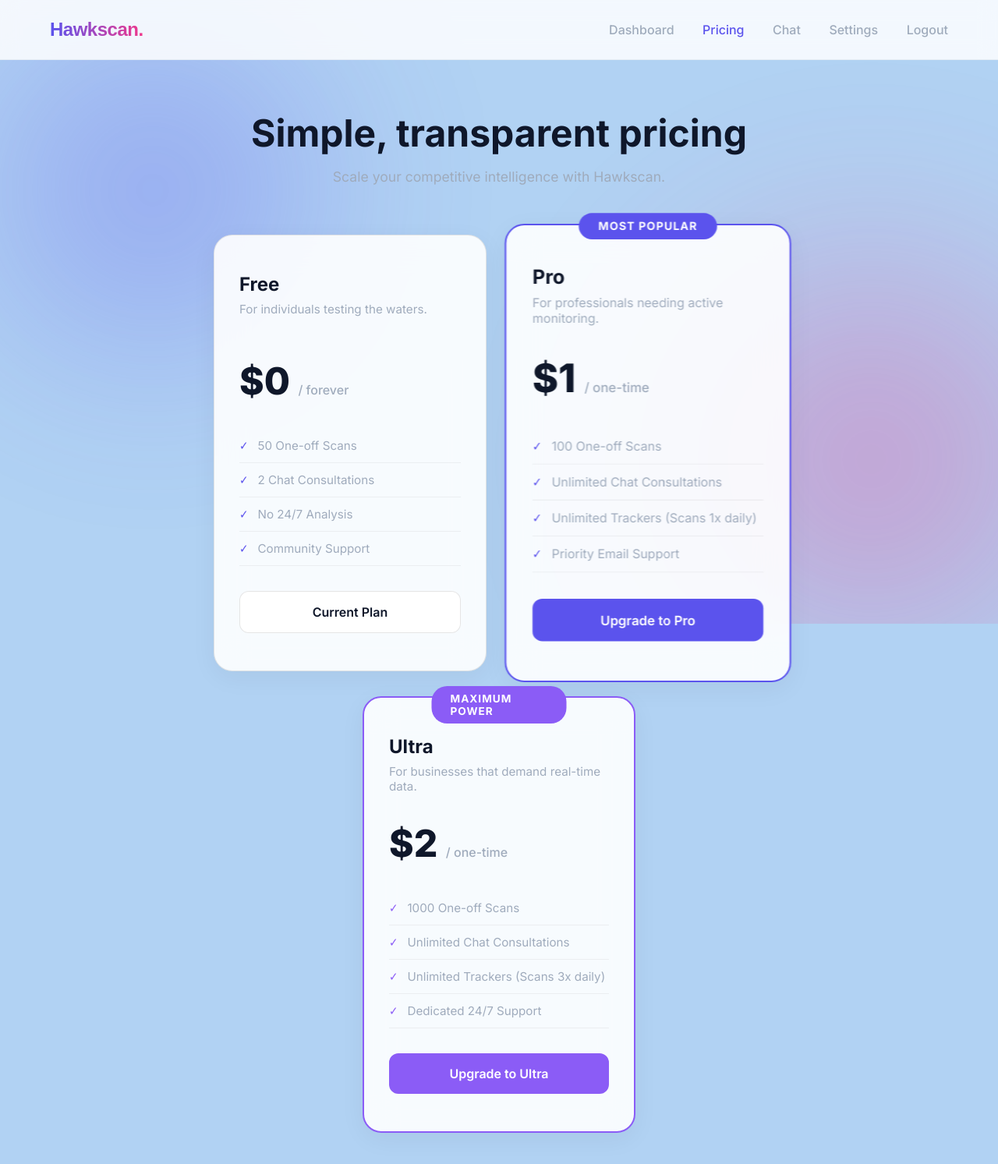
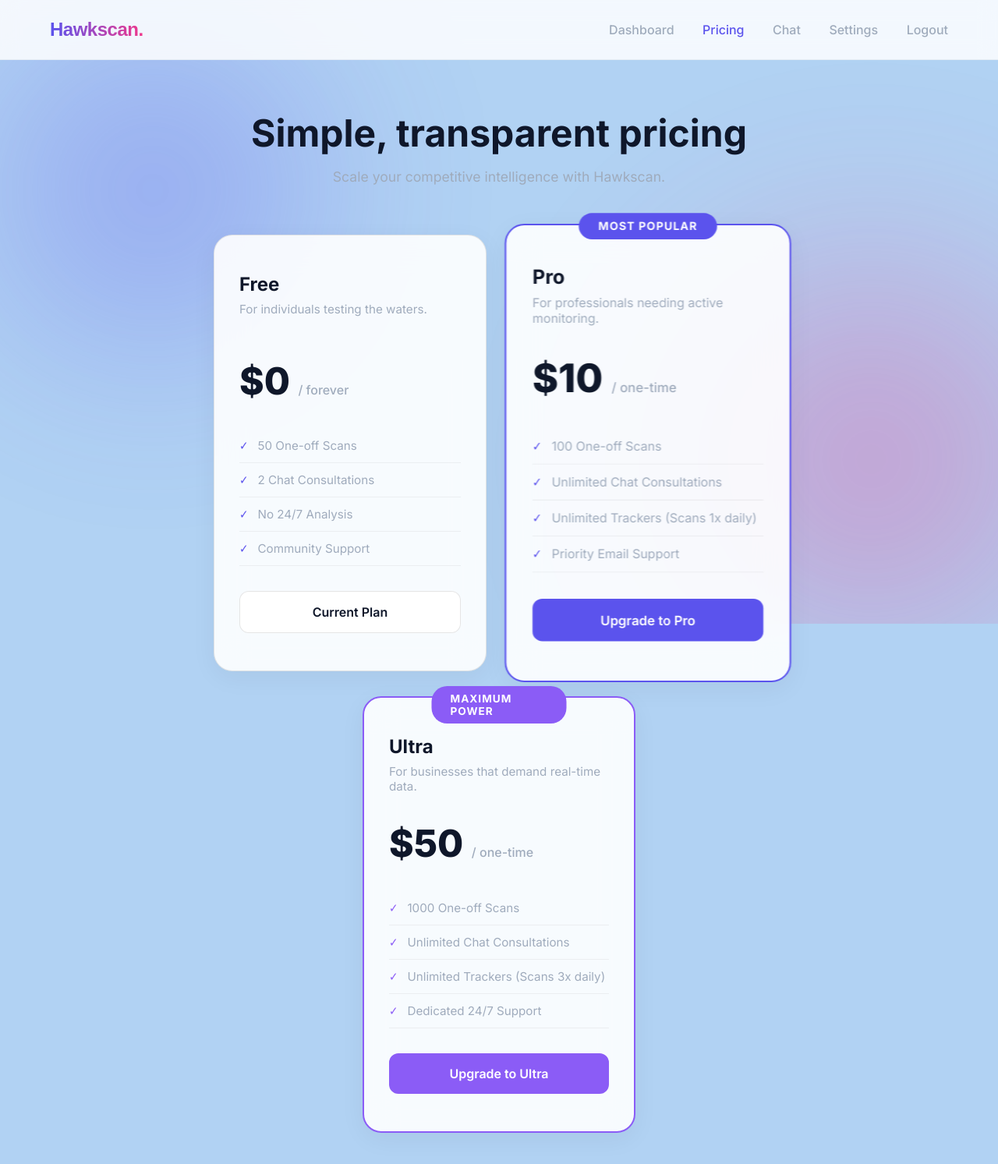
Before and after one commit to dagoat1234567890/hawkscan, a Flask app: page /pricing in a window 1280 px wide. Shown: the top 1493 px of the page at 78% size. Run offline with Flask 3, Linux system fonts and the light colour scheme; a user stored in the database is signed in; parts of the project's set-up code (start-up, migrations or seed data) failed here and were passed over.

Commit message:
feat: update pricing to  for Pro and  for Ultra

```diff
--- a/hermes-app/app.py
+++ b/hermes-app/app.py
@@ -996,10 +996,10 @@
     user_id = session['user_id']
 
     if tier == 'pro':
-        price_in_cents = 100  # $1.00
+        price_in_cents = 1000  # $10.00
         scans = 100
     elif tier == 'ultra':
-        price_in_cents = 200  # $2.00
+        price_in_cents = 5000  # $50.00
         scans = 1000
     else:
         return jsonify({"error": "Invalid tier"}), 400
--- a/hermes-app/templates/pricing.html
+++ b/hermes-app/templates/pricing.html
@@ -217,7 +217,7 @@
             <div class="pro-badge">Most Popular</div>
             <h2 class="plan-name">Pro</h2>
             <p class="plan-desc">For professionals needing active monitoring.</p>
-            <div class="plan-price">$1 <span>/ one-time</span></div>
+            <div class="plan-price">$10 <span>/ one-time</span></div>
             <ul class="features-list">
                 <li>100 One-off Scans</li>
                 <li>Unlimited Chat Consultations</li>
@@ -232,7 +232,7 @@
             <div class="ultra-badge">Maximum Power</div>
             <h2 class="plan-name">Ultra</h2>
             <p class="plan-desc">For businesses that demand real-time data.</p>
-            <div class="plan-price">$2 <span>/ one-time</span></div>
+            <div class="plan-price">$50 <span>/ one-time</span></div>
             <ul class="features-list">
                 <li>1000 One-off Scans</li>
                 <li>Unlimited Chat Consultations</li>
```
